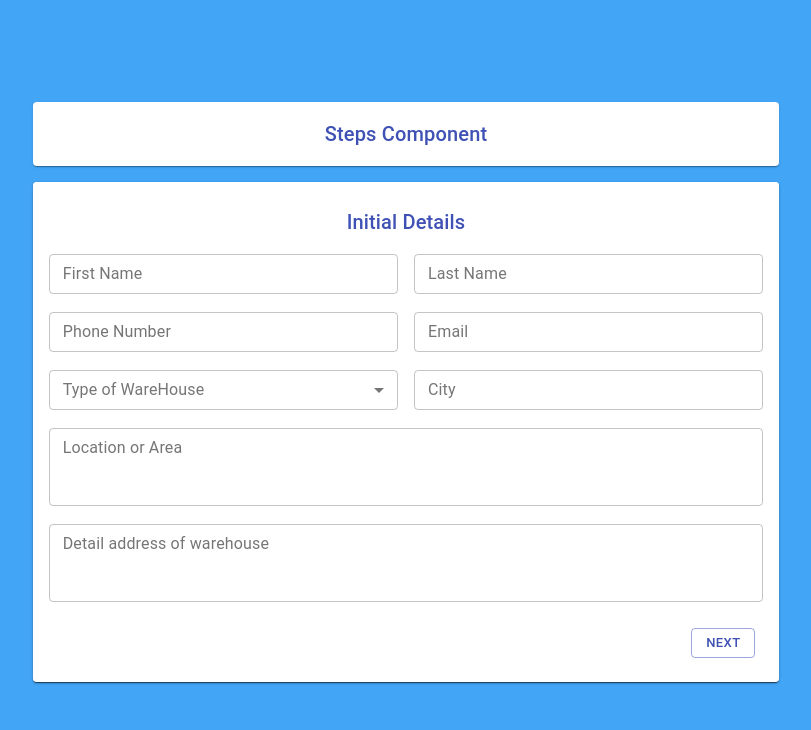
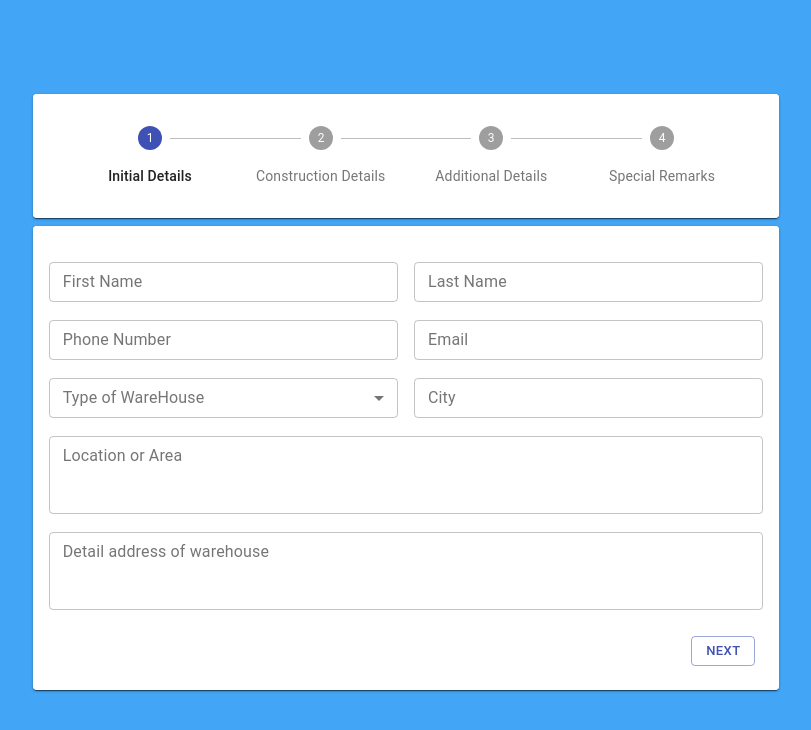
Before and after one commit to speaktosameer/Multi-Step-Form, a React (Create React App) app: page / in a window 1280 px wide. Shown: the top 730 px of the page, without its empty margins (234-1045 px from the left). Built offline with nearby package versions, Linux system fonts and the light colour scheme.

Commit message:
Stepper Completed

```diff
--- a/src/components/Common/display.js
+++ b/src/components/Common/display.js
@@ -75,6 +75,7 @@ export const renderSelect = ({label,name,color,state,options,handleOnChange}) =>
 
 export const renderButton = ({label,variant,color,handleOnClick}) => (
 <Button variant={variant ? variant : "outlined"}
-color={color ? color : 'primary'} size="small" onClick={handleOnClick}>{label}</Button>
+color={color ? color : 'primary'}  size="small" onClick={handleOnClick}
+>{label}</Button>
 
 );
--- a/src/components/Steps/Step1.js
+++ b/src/components/Steps/Step1.js
@@ -5,10 +5,10 @@ import React from 'react'
 export default function Step1({state,handleOnChange,handleNext}) {
     return (
         <Paper component={Box} p={2}>
-            <Box mt={1} mb={2}>
+            {/* <Box mt={1} mb={2}>
                         {renderText({ label: "Initial Details" })}
-                        </Box>
-                        <Grid container spacing={2} style={{marginBottom:"10px"}}>
+                        </Box> */}
+                        <Grid container spacing={2} style={{marginBottom:"10px",paddingTop:"20px"}}>
                             <Grid item xs={12} sm={6}>
                             {renderInputText({label:"First Name", name:"firstname", state, handleOnChange})}
                             </Grid>
--- a/src/components/formComponent.js
+++ b/src/components/formComponent.js
@@ -1,7 +1,7 @@
 import React, { Component } from 'react';
 import {PropTypes } from 'prop-types';
-import {Box,Paper,Grid,withStyles} from "@material-ui/core";
-import { renderText} from './Common/display';
+import {Box,Paper,Grid,withStyles,Stepper,Step,StepLabel} from "@material-ui/core";
+// import { renderText} from './Common/display';
 import { Styles } from './Common/styles';
 import Step1 from './Steps/Step1';
 
@@ -22,6 +22,7 @@ class formComponent extends Component {
         errors:{
 
         },
+        currentStep:0,
     }
     render() {
         const {classes}=this.props;
@@ -31,14 +32,44 @@ class formComponent extends Component {
             data[target.name] =target.value;
             this.setState({data,errors});
         };
+        const handleNext =()=>{
+            let {currentStep}=this.state;
+            currentStep=currentStep+1;
+            this.setState({currentStep});
+        }
 
-        const handleNext = () => {console.log("Next Button Cicked")};
+        const handlePrev =()=>{
+            let {currentStep}=this.state;
+            currentStep=currentStep-1;
+            this.setState({currentStep});
+        }
+
+        const StepperStep =[
+            {label:"Initial Details"},
+            {label:"Construction Details"},
+            {label:"Additional Details"},
+            {label:"Special Remarks"},
+
+        ]
+
+
         return (
             <Grid container className={classes.formContainer}>
                 <Grid item xs={12} sm={7}>
-                <Box p={2} mb={2} component={Paper}>
-                        {renderText({ label: "Steps Component" })}
+                <Paper>
+
+
+                <Box p={1} mb={1} component={Paper}>
+                        {/* {renderText({ label: "Steps Component" })} */}
+                        <Stepper activeStep={this.state.currentStep} alternativeLabel>
+        {StepperStep.map((item,i) => (
+          <Step key={i}>
+            <StepLabel>{item.label}</StepLabel>
+          </Step>
+        ))}
+      </Stepper>
                     </Box>
+                    </Paper>
                     <Box component={Paper}>
                         <form className={classes.form}>
                         <Step1 state={this.state} handleOnChange={handleOnChange} handleNext={handleNext}/>
```
